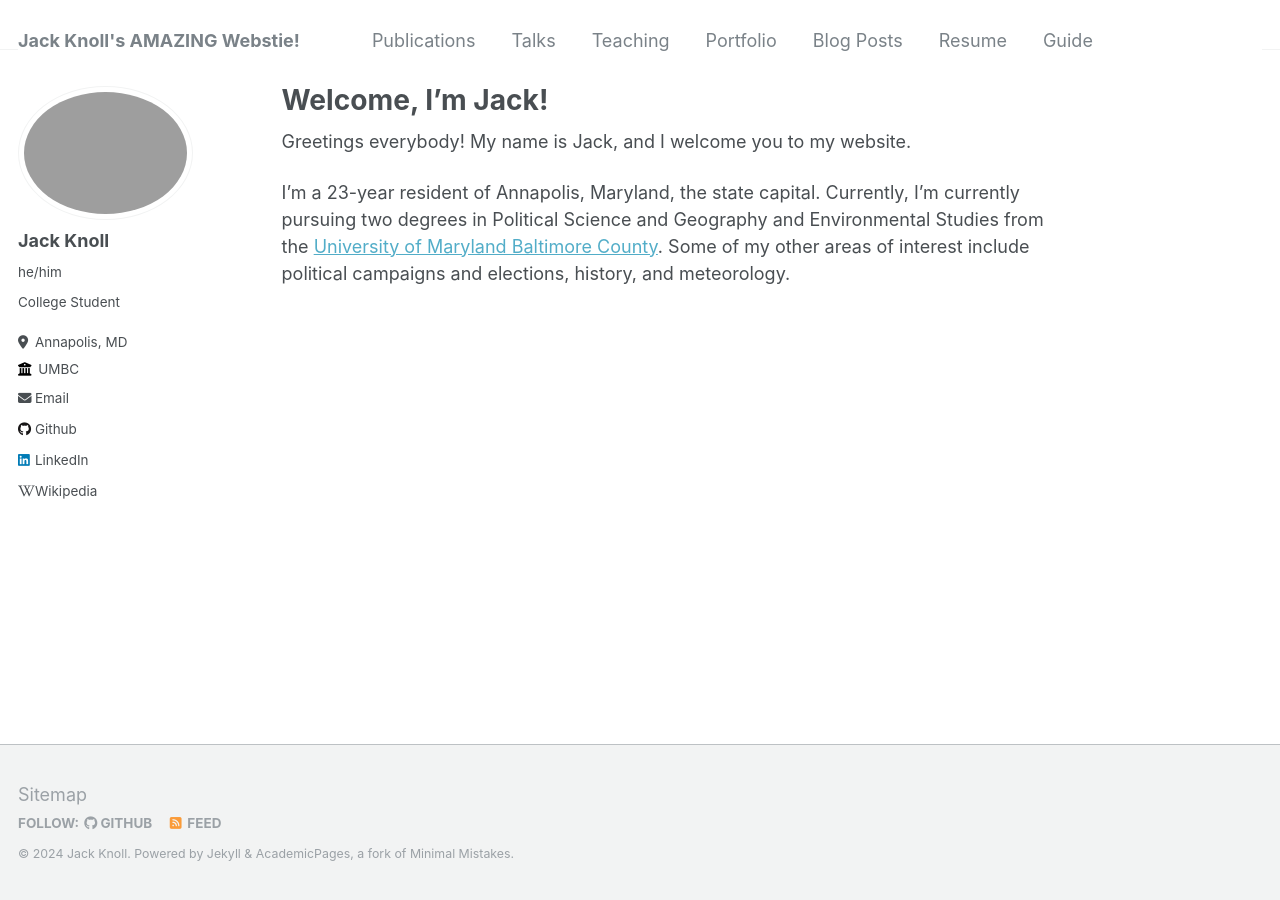
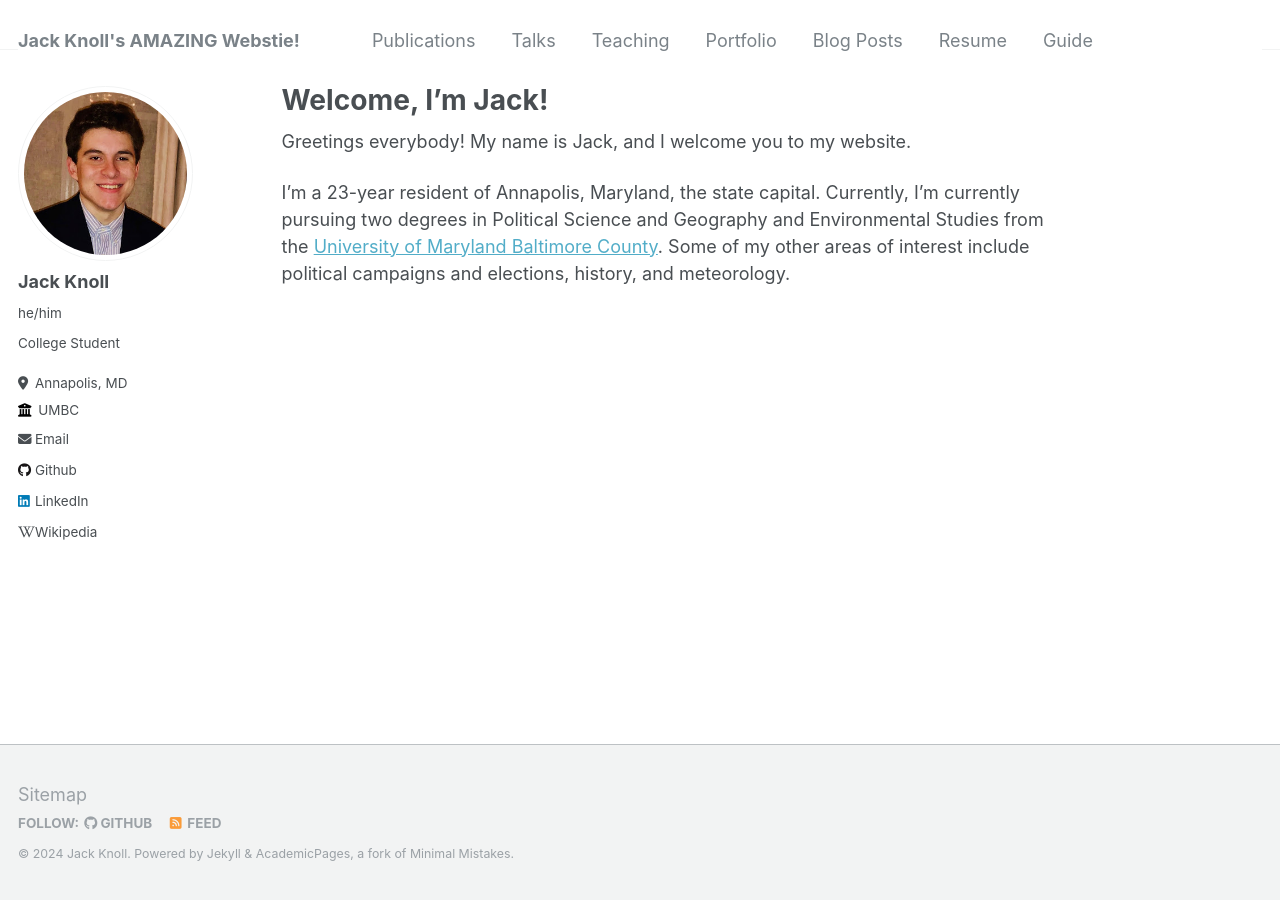
Before and after one commit to jakjr2000/jakjr2000.github.io, a Jekyll site: the page built from _pages/about.md, in a window 1280 px wide. Built offline with Jekyll 4.4.1, drawn with Linux system fonts in a browser that asks for light colours.

Commit message:
Update _config.yml

```diff
--- a/_config.yml
+++ b/_config.yml
@@ -10,7 +10,7 @@ repository               : "jakjr2000/jakjr2000.github.io"
 
 author:
   # Biographic information
-  avatar           : profile 2.jpg
+  avatar           : profile.jpg
   name             : "Jack Knoll"
   pronouns         : "he/him"
   bio              : "College Student"
```
